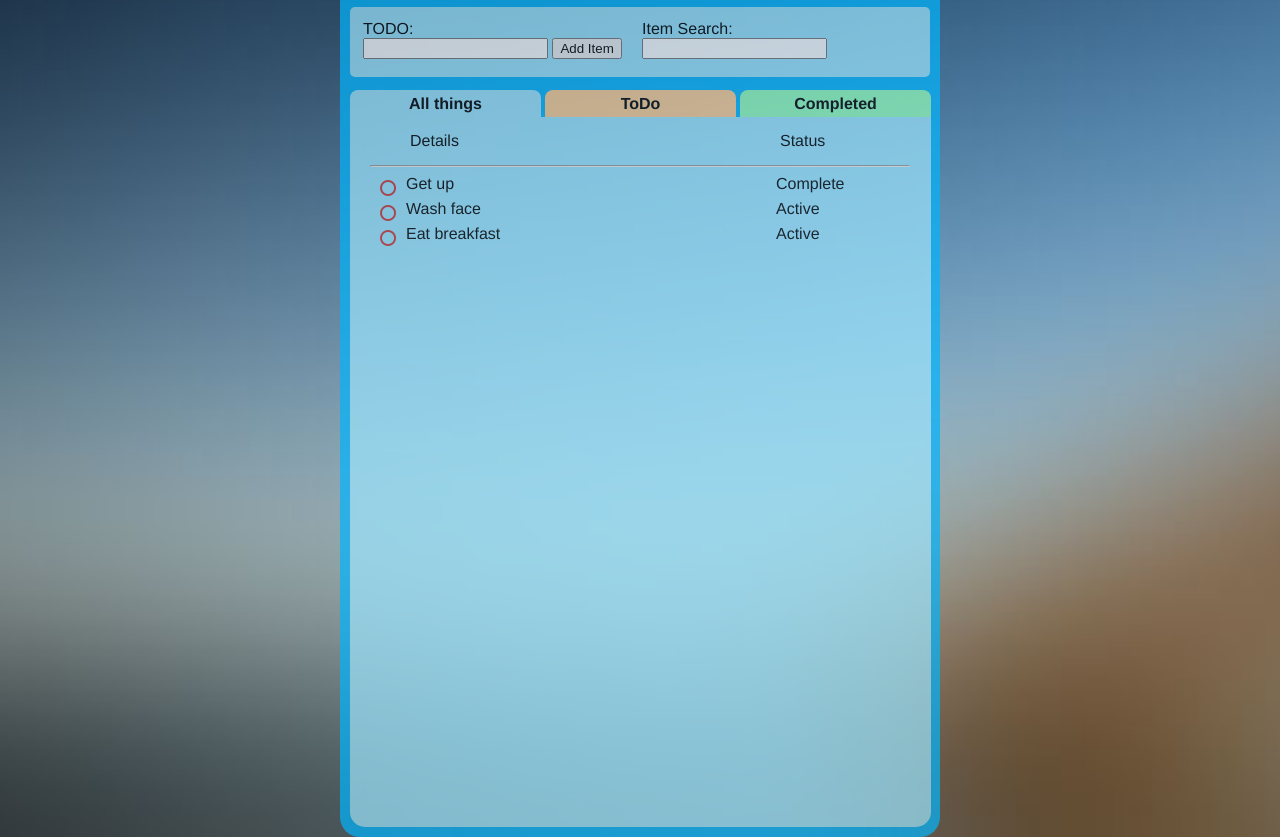
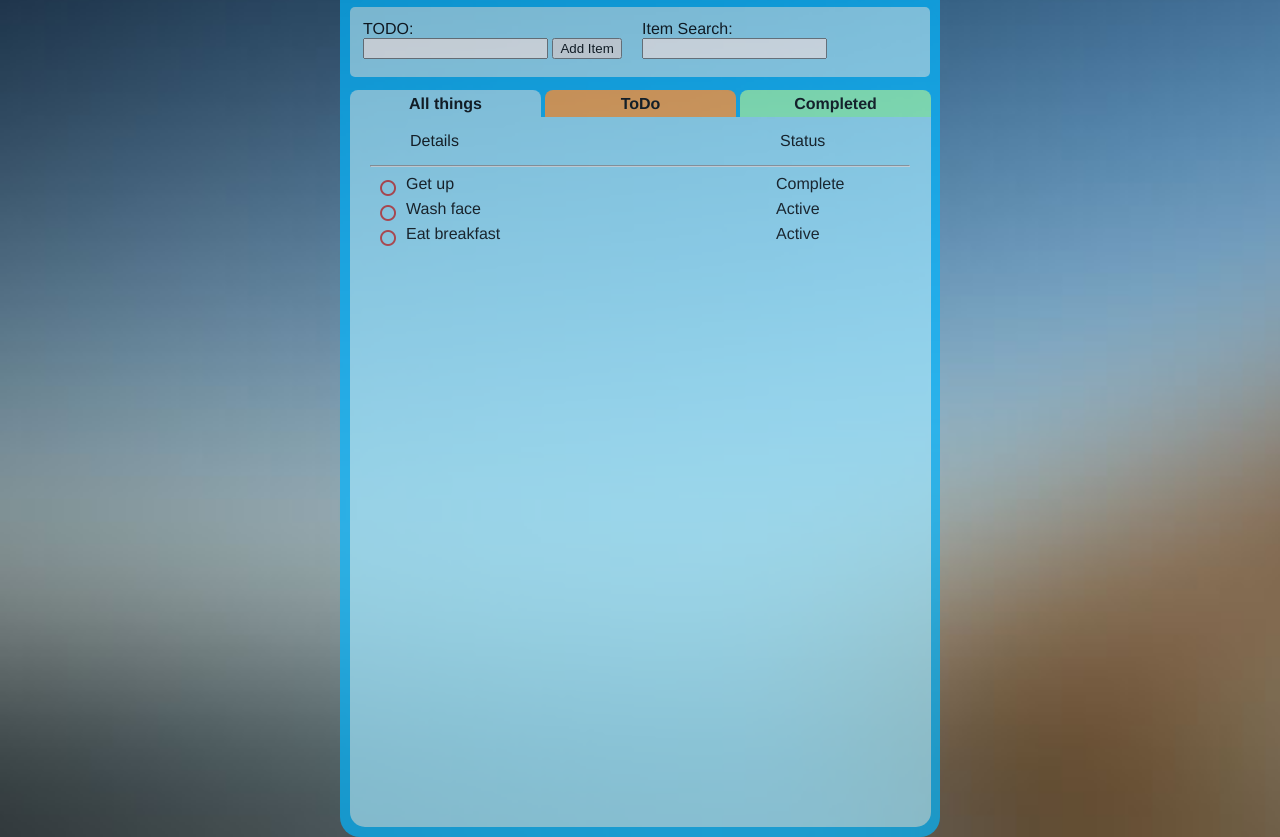
Before and after one commit to 545576857/TODO_page_with_AngularJS, a plain HTML site: page index.html in a window 1280 px wide. Shown: the part 111-948 px from the top of the page. Drawn offline with Linux system fonts and the light colour scheme.

Commit message:
modify color

```diff
--- a/css/index.css
+++ b/css/index.css
@@ -92,7 +92,7 @@ body {
 }
 
 #active_item_tab{
-    background-color: rgb(253,204,145);
+    background-color: rgb(255,163,70);
 }
 
 #complete_item_tab{
```
